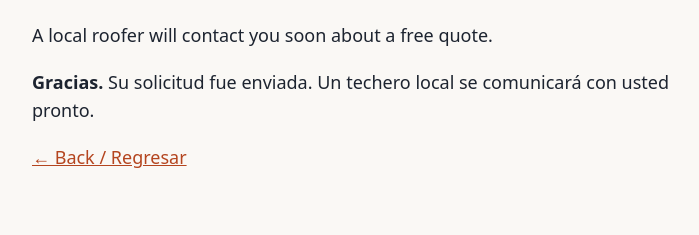
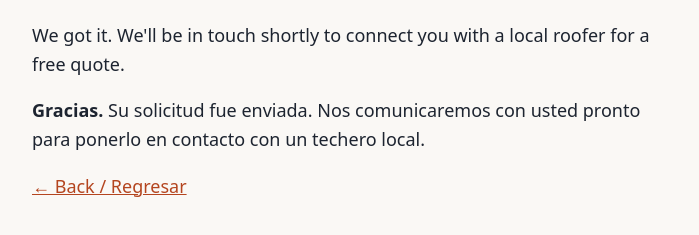
Before and after one commit to seasummit/eaglepassroofrepair, a plain HTML site: page thanks.html in a window 1280 px wide. Shown: the part 121-356 px from the top of the page, without its empty margins (288-987 px from the left). Drawn offline with Linux system fonts and the light colour scheme.

Commit message:
Add files via upload

```diff
--- a/thanks.html
+++ b/thanks.html
@@ -1,3 +1,3 @@
 <!doctype html><html lang="en"><head><meta charset="utf-8"><meta name="viewport" content="width=device-width, initial-scale=1"><meta name="robots" content="noindex"><title>Request sent | Eagle Pass Roof Repair</title>
 <style>body{font:18px/1.6 system-ui,sans-serif;max-width:640px;margin:60px auto;padding:0 16px;color:#1d2430;background:#faf8f5}a{color:#b4451f}</style></head>
-<body><h1>Thanks — your request was sent.</h1><p>A local roofer will contact you soon about a free quote.</p><p lang="es"><b>Gracias.</b> Su solicitud fue enviada. Un techero local se comunicará con usted pronto.</p><p><a href="/">← Back / Regresar</a></p></body></html>
+<body><h1>Thanks — your request was sent.</h1><p>We got it. We'll be in touch shortly to connect you with a local roofer for a free quote.</p><p lang="es"><b>Gracias.</b> Su solicitud fue enviada. Nos comunicaremos con usted pronto para ponerlo en contacto con un techero local.</p><p><a href="/">← Back / Regresar</a></p></body></html>
```
